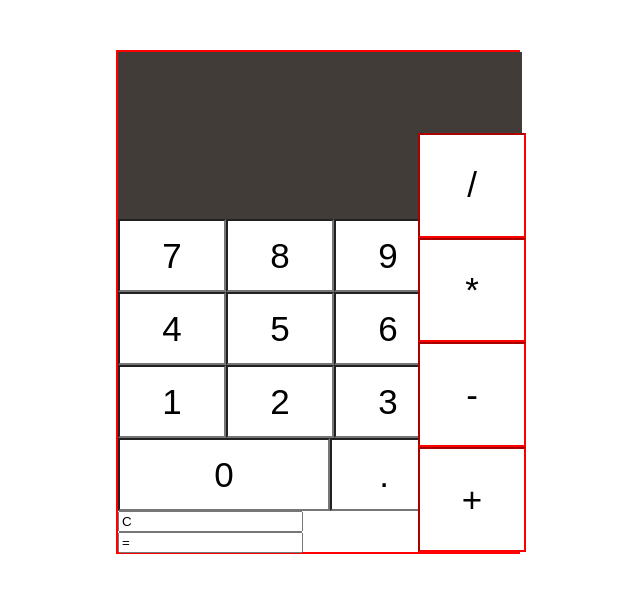
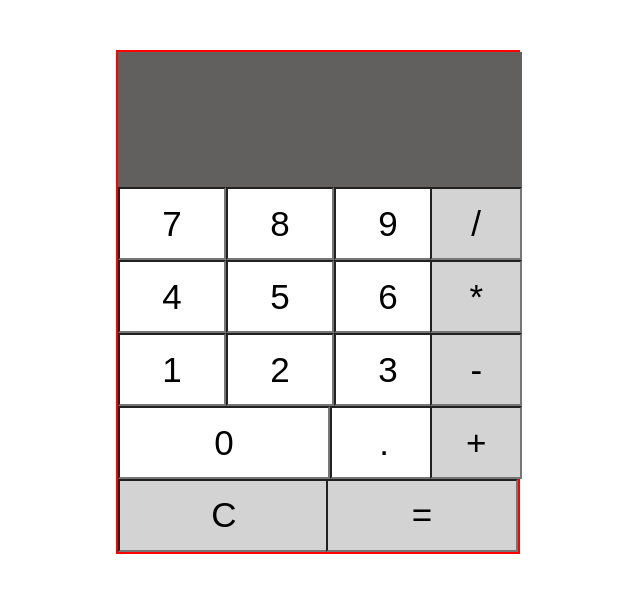
Before and after one commit to tsinat08/calculator, a React (Create React App) app: page / in a window 1280 px wide. Shown: the top 592 px of the page, without its empty margins (322-962 px from the left). Built offline with nearby package versions, Linux system fonts and the light colour scheme.

Commit message:
cleaning up

```diff
--- a/src/components/Clear/Clear.css
+++ b/src/components/Clear/Clear.css
@@ -3,15 +3,14 @@
     position: absolute;
     left:0;
     bottom: 0;
-    width: 177px;
 }
 .clear{
-    width: 96%;
-    height: 99px;
+    width: 52%;
+    height: 67px;
     font-size: 35px;
     text-align: center;
-    background: #fff;
+    background: lightgray;
     color: #000;
-    border-color: red;
-    padding: 0 3px 3px;
+    /* border-color: red; */
+    padding: 0 0px 2px;
 }
--- a/src/components/Clear/Clear.js
+++ b/src/components/Clear/Clear.js
@@ -1,5 +1,5 @@
 import React, {Component} from 'react';
-//import './Clear.css';
+import './Clear.css';
 
 class Clear extends Component {
     constructor(props) {
--- a/src/components/Equals/Equals.css
+++ b/src/components/Equals/Equals.css
@@ -1,17 +1,17 @@
 .Equals {
     display: inline;
     position: absolute;
-    left: 51%;
+    right: 1%;
     bottom: 0;
-    width: 177px;
+    width: 47%;
 }
 .equals {
-    width: 90%;
-    height: 99px;
+    width: 100%;
+    height: 67px;
     font-size: 35px;
     text-align: center;
-    background: #fff;
+    background: lightgray;
     color: #000;
-    border-color: red;
-    padding: 0 3px 3px;
+    /* border-color: red; */
+    padding: 0 0px 2px;
 }
--- a/src/components/Equals/Equals.js
+++ b/src/components/Equals/Equals.js
@@ -1,5 +1,5 @@
 import React, {Component} from 'react';
-//import './Equals.css';
+import './Equals.css';
 
 const addition =(a, b) => {
     return a + b;
--- a/src/components/Operations/Operations.css
+++ b/src/components/Operations/Operations.css
@@ -1,16 +1,16 @@
 .ops {
-    width: 100%;
-    height: 98.8px;
+    width: 96%;
+    height: 67px;
     font-size: 35px;
     text-align: center;
-    background: #fff;
+    background: lightgray;
     color: #000;
-    border-color: red;
+    /*border-color: red;*/
 }
 .Operations {
     display: inline-block;
     position: absolute;
     right: 0;
-    bottom: 0;
-    width: 25%;
+    top: 27%;
+    width: 22%;
 }
--- a/src/components/SearchBar/SearchBar.css
+++ b/src/components/SearchBar/SearchBar.css
@@ -1,9 +1,9 @@
 .searchBar{
     width: 100%;
-    height: 165px;
+    height: 133px;
     font-size: 60px;
     text-align: right;
-    background: #423c39;
+    background: #625f5f;
     color: #fff;
     border: 2px;
 }
```
